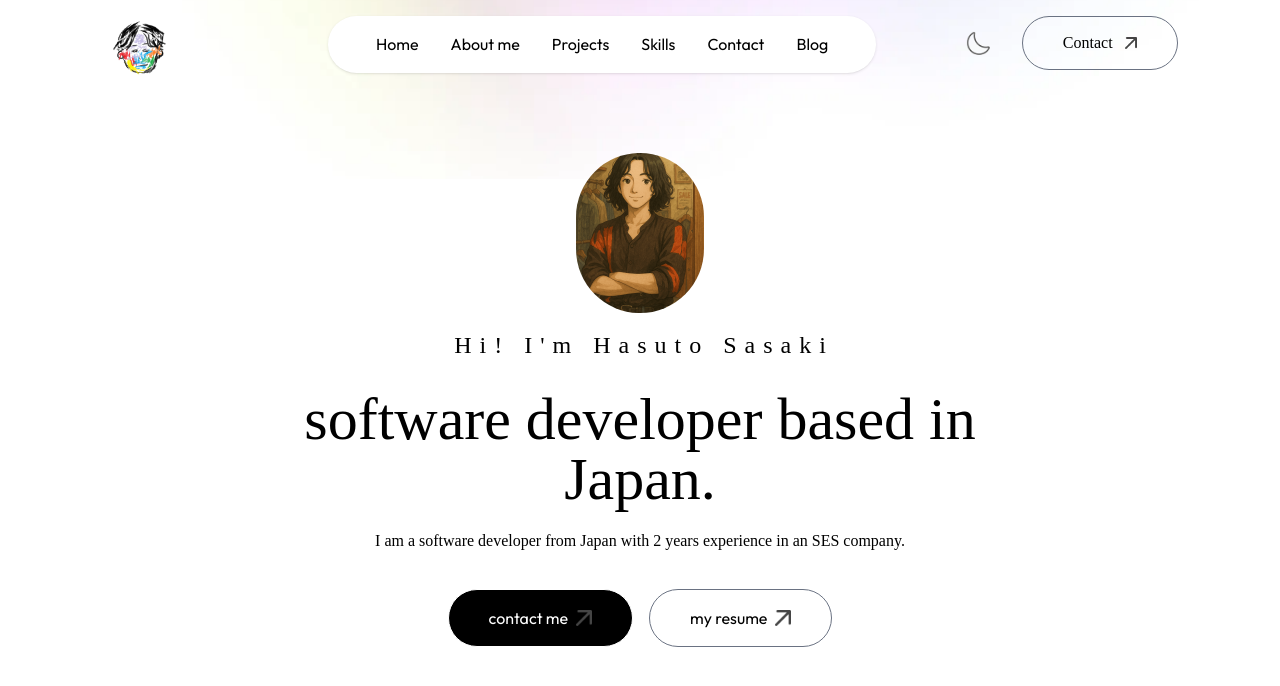
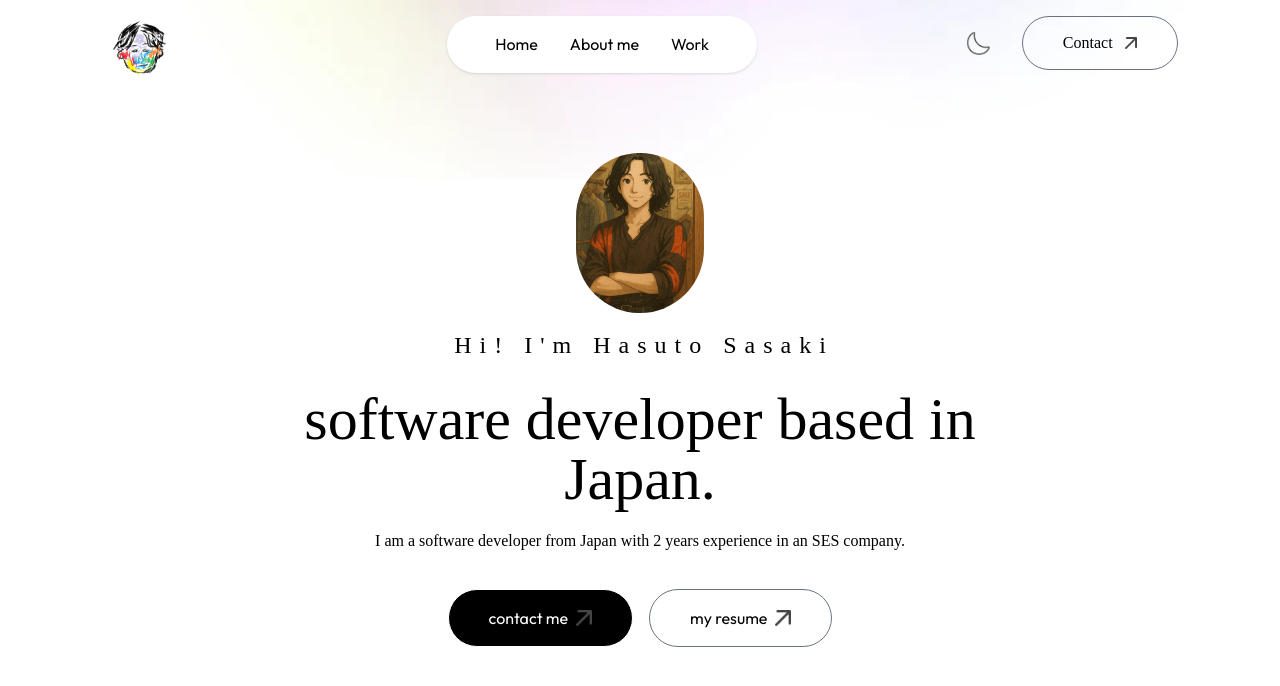
Before and after one commit to HasutoSasaki/my-portfolio, a Next.js app: page / in a window 1280 px wide. Shown: the top 686 px of the page. Built offline with nearby package versions, Linux system fonts and the light colour scheme; a web font is replaced by a local one.

Commit message:
fix: Remove unused navigation links from Navbar component.

```diff
--- a/app/components/Navbar.tsx
+++ b/app/components/Navbar.tsx
@@ -35,10 +35,7 @@ const Navbar = ({ isDarkMode, setIsDarkMode }: NavbarProps) => {
     const linkList = [
         { name: 'Home', href: '#top' },
         { name: 'About me', href: '#about' },
-        { name: 'Projects', href: '#projects' },
-        { name: 'Skills', href: '#skills' },
-        { name: 'Contact', href: '#contact' },
-        { name: 'Blog', href: '#blog' }
+        { name: 'Work', href: '#work' },
     ]
 
     return (
```
